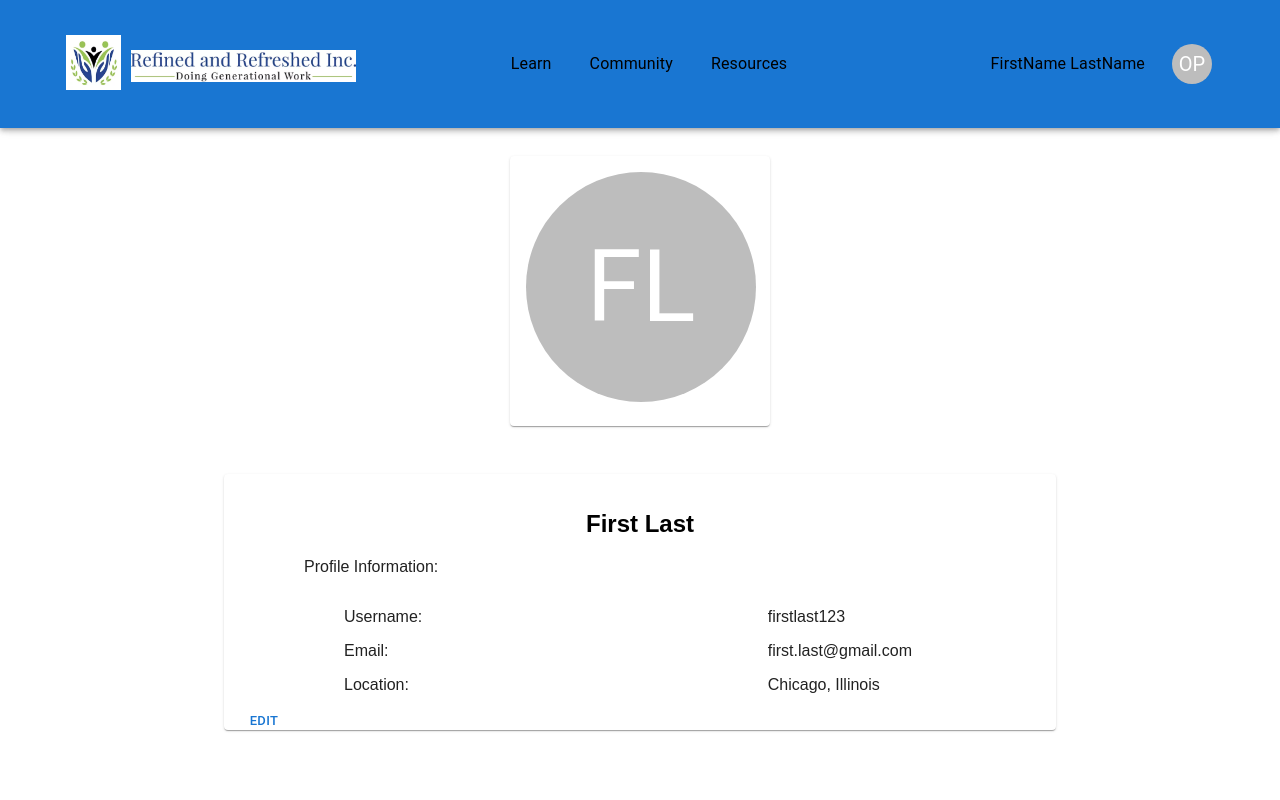
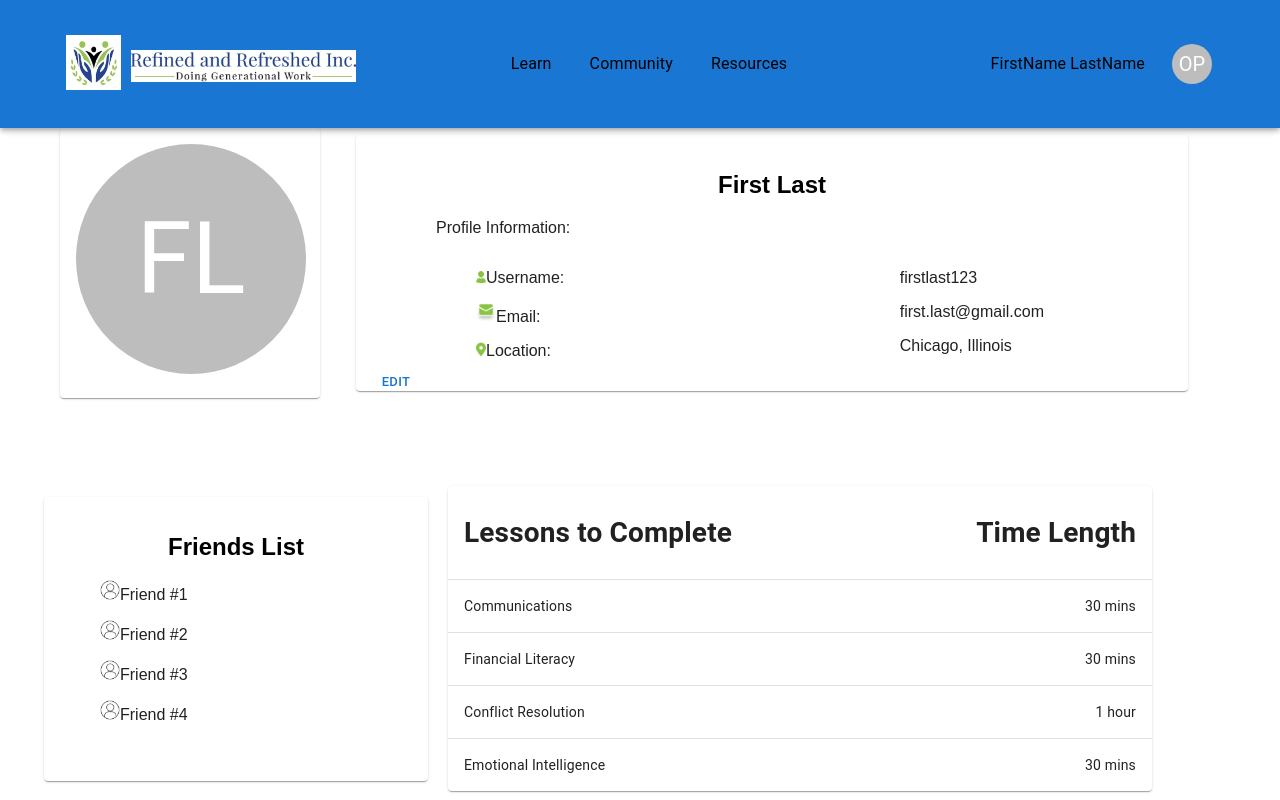
Before and after one commit to gagank02/legacy-builders-portal, a Next.js app in the folder client/: page /profile in a window 1280 px wide. Shown: the top 800 px of the page. Built offline with nearby package versions, Linux system fonts and the light colour scheme.

Commit message:
profile icons

```diff
--- a/client/components/MuiAvatar.jsx
+++ b/client/components/MuiAvatar.jsx
@@ -13,7 +13,7 @@
   return (
     <Card sx={{ width: "260px"}}>
       <CardContent>
-        <Avatar sx={{ width: 230, height: 230, fontSize: 100 }}>{first[0]}{last[0]}</Avatar>
+        <Avatar sx={{ width: 230, height: 230, fontSize: 100}}>{first[0]}{last[0]}</Avatar>
 
 
       </CardContent>
--- a/client/components/MuiProfileCard.jsx
+++ b/client/components/MuiProfileCard.jsx
@@ -20,9 +20,12 @@
 
         <div style = {{position: "absolute", float: "left", paddingLeft: "5vw"}}>
         <ul style={{ }}>
-          <p>Username:</p>
-          <p>Email: </p>
-          <p>Location:</p>
+        <p> <img src = "assets/Username.png"  width = "10 px"  />
+            Username:</p>
+            <p>   <img src = "assets/Email.png"  width = "20px"  />
+              Email: </p>
+              <p> <img src = "assets/Location.png"  width = "10px"  />
+          Location:</p>
         </ul>
         </div>
         <div style = {{ float: "right", paddingRight: "10vw"}}>
--- a/client/components/index.css
+++ b/client/components/index.css
@@ -48,7 +48,7 @@
   }
 
   .css-s3sxxk-MuiPaper-root-MuiCard-root {
-    background-color: #8AC343;
+    background-color: #8ac34330;
     color: white;
     -webkit-transition: box-shadow 300ms cubic-bezier(0.4, 0, 0.2, 1) 0ms;
     transition: box-shadow 300ms cubic-bezier(0.4, 0, 0.2, 1) 0ms;
--- a/client/components/profile.css
+++ b/client/components/profile.css
@@ -12,15 +12,32 @@
 .parent {
   float:left;
   margin: 1rem;
-  padding: 2rem 2rem;
+  padding: 10px 10px;
   text-align: center;
 }
 .child {
   display: inline-block;
-  padding: 1rem 1rem;
+  padding: 10px 10px;
   vertical-align: middle;
   text-align: left;
+
 }
+
+.css-1cdh5co-MuiPaper-root-MuiCard-root {
+  background-color: #fff;
+  color: rgba(0, 0, 0, 0.87);
+  width: 65vw;
+  height: 50vh;
+}
+
+.css-1ms4lia-MuiPaper-root-MuiCard-root {
+  background-color: #fff;
+  color: rgba(0, 0, 0, 0.87);
+
+  width: 30vw;
+  height: 50vh;
+}
+
 
 /* .profile .parent h1 {
    color:rgb(40, 68, 146);
```
Also changed, not shown: client/components/MuiFriendsCard.jsx (+4 -3 lines).
